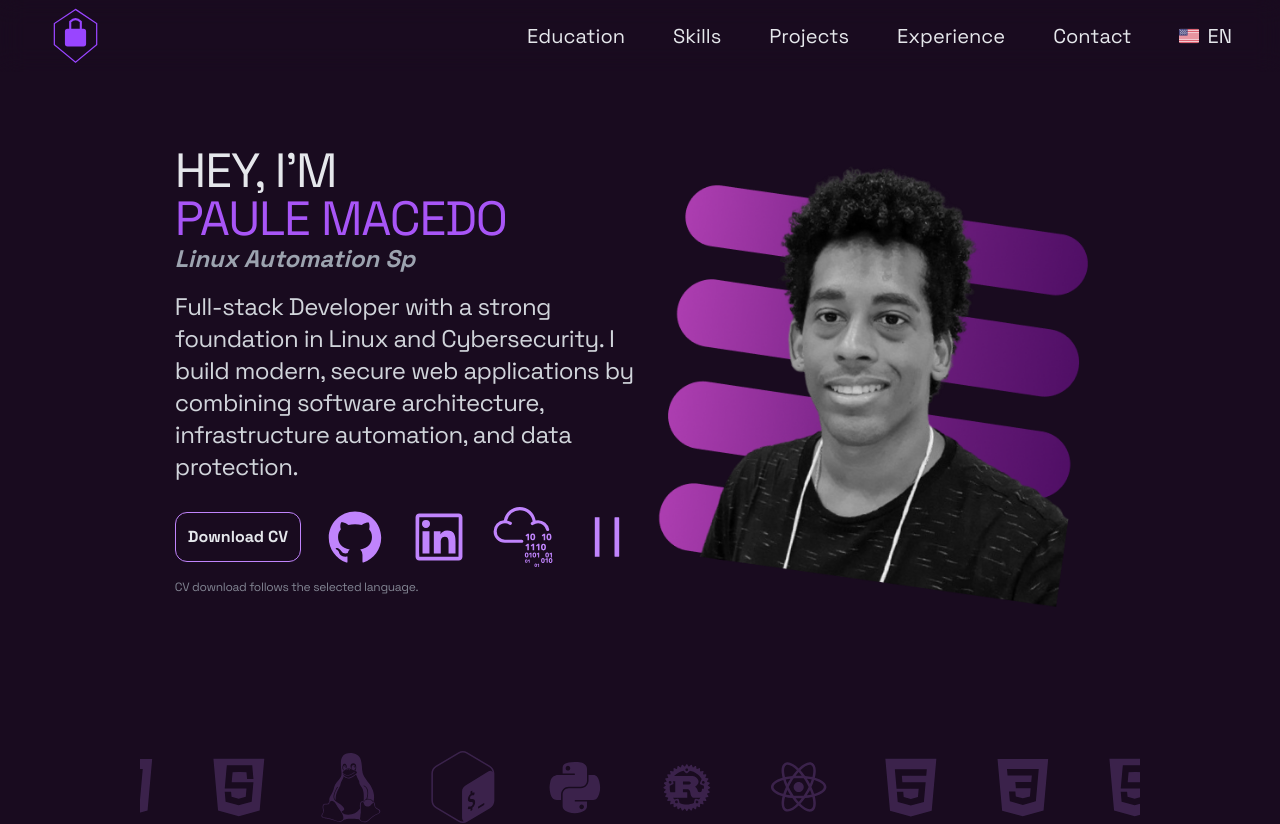
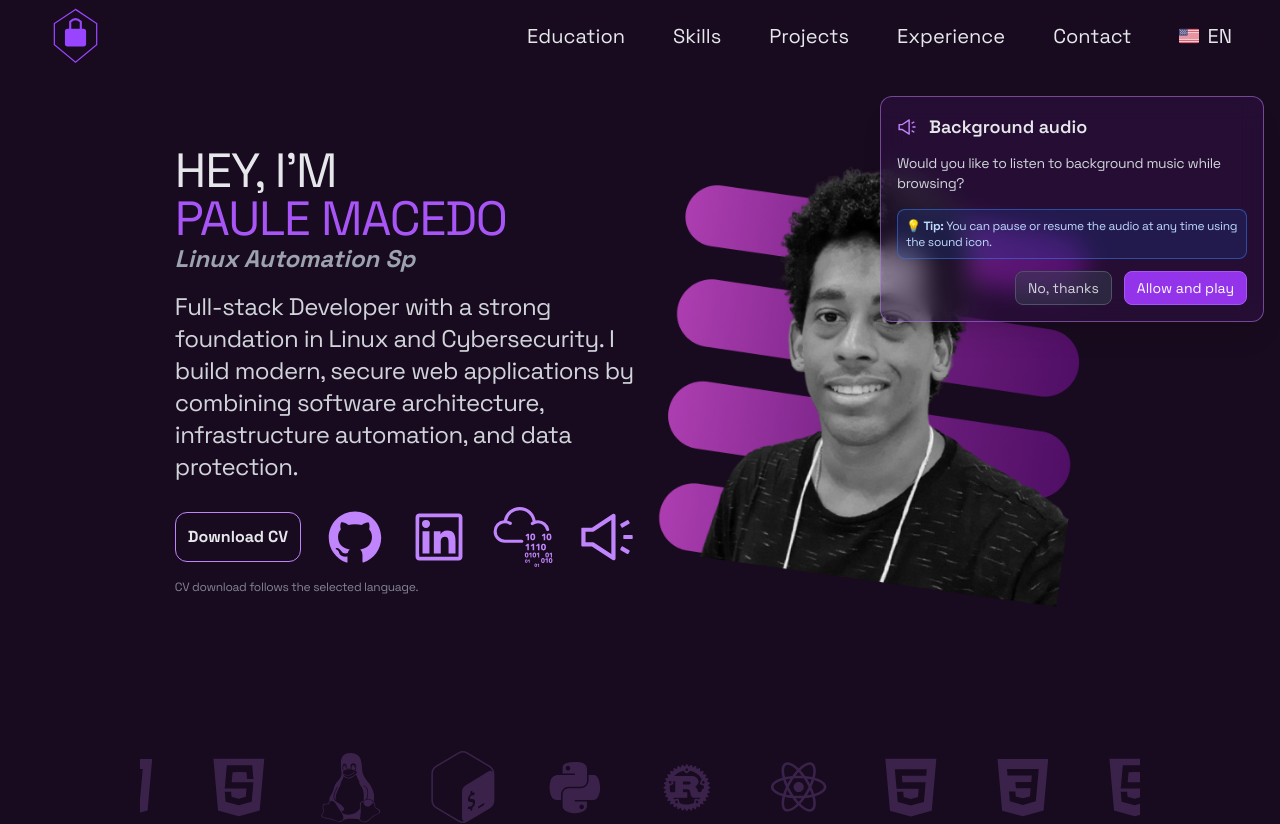
Before and after one commit to paulemacedo/Portifolio, a React (Vite) app: page / in a window 1280 px wide. Shown: the top 824 px of the page. Built offline with nearby package versions, Linux system fonts and the light colour scheme.

Commit message:
feat: implement audio permission modal with localization support

```diff
--- a/src/components/AudioPermissionModal.jsx
+++ b/src/components/AudioPermissionModal.jsx
@@ -1,18 +1,19 @@
+/* eslint-disable react/prop-types */
 import { useState } from 'react';
 import { motion } from 'framer-motion';
-import { AiOutlineSound, AiOutlineClose } from 'react-icons/ai';
+import { useTranslation } from 'react-i18next';
+import { AiOutlineSound } from 'react-icons/ai';
 
 const AudioPermissionModal = ({ onAccept }) => {
+  const { t } = useTranslation();
   const [visible, setVisible] = useState(true);
   const handleAccept = () => {
-    // Salvar que o usuário aceitou no localStorage
     localStorage.setItem('audioPermission', 'granted');
     setVisible(false);
     onAccept();
   };
 
   const handleDecline = () => {
-    // Salvar que o usuário recusou no localStorage
     localStorage.setItem('audioPermission', 'denied');
     setVisible(false);
   };
@@ -30,15 +31,15 @@ const AudioPermissionModal = ({ onAccept }) => {
       <div className="bg-purple-900 bg-opacity-20 backdrop-blur-md p-4 rounded-xl border border-purple-400 border-opacity-50 shadow-xl">
         <div className="flex items-center gap-3 mb-3">
           <AiOutlineSound className="text-purple-400 text-xl" />
-          <h2 className="text-lg font-semibold text-gray-200">Permissão de Áudio</h2>
+          <h2 className="text-lg font-semibold text-gray-200">{t('hero.audio.title')}</h2>
         </div>
           <p className="mb-4 text-sm text-gray-300">
-          Para uma melhor experiência, permita o áudio de fundo.
+          {t('hero.audio.description')}
         </p>
 
         <div className="mb-3 p-2 bg-blue-900 bg-opacity-30 rounded-lg border border-blue-500 border-opacity-50">
           <p className="text-xs text-blue-200">
-            💡 <strong>Dica:</strong> Para não ver esta mensagem novamente, permita áudio nas configurações do navegador para este site.
+            💡 <strong>{t('hero.audio.tipLabel')}:</strong> {t('hero.audio.tip')}
           </p>
         </div>
 
@@ -49,7 +50,7 @@ const AudioPermissionModal = ({ onAccept }) => {
             onClick={handleDecline}
             className="px-3 py-1.5 bg-gray-700 bg-opacity-50 text-gray-300 rounded-lg text-sm hover:bg-gray-600 transition-colors border border-gray-600"
           >
-            Recusar
+            {t('hero.audio.decline')}
           </motion.button>
 
           <motion.button
@@ -58,7 +59,7 @@ const AudioPermissionModal = ({ onAccept }) => {
             onClick={handleAccept}
             className="px-3 py-1.5 bg-purple-600 text-white rounded-lg text-sm hover:bg-purple-700 transition-colors border border-purple-500"
           >
-            Aceitar
+            {t('hero.audio.accept')}
           </motion.button>
         </div>
       </div>
--- a/src/locales/en.json
+++ b/src/locales/en.json
@@ -7,6 +7,14 @@
     "description": "Full-stack Developer with a strong foundation in Linux and Cybersecurity. I build modern, secure web applications by combining software architecture, infrastructure automation, and data protection.",
     "download_cv": "Download CV",
     "cv_download_notice": "CV download follows the selected language.",
+    "audio": {
+      "title": "Background audio",
+      "description": "Would you like to listen to background music while browsing?",
+      "tipLabel": "Tip",
+      "tip": "You can pause or resume the audio at any time using the sound icon.",
+      "decline": "No, thanks",
+      "accept": "Allow and play"
+    },
     "select_cv_language": "Select language",
     "brazilian_portuguese": "Brazilian Portuguese",
     "english": "English"
--- a/src/locales/es.json
+++ b/src/locales/es.json
@@ -7,6 +7,14 @@
     "description": "Desarrollador Full-stack con una sólida base en Linux y Ciberseguridad. Construyo aplicaciones web modernas y seguras, combinando arquitectura de software, automatización de infraestructura y protección de datos.",
     "download_cv": "Descargar CV",
     "cv_download_notice": "La descarga del CV sigue el idioma seleccionado.",
+    "audio": {
+      "title": "Audio de fondo",
+      "description": "¿Quieres escuchar música de fondo durante la visita?",
+      "tipLabel": "Consejo",
+      "tip": "Puedes pausar o reanudar el audio en cualquier momento usando el icono de sonido.",
+      "decline": "No, gracias",
+      "accept": "Permitir y reproducir"
+    },
     "select_cv_language": "Seleccionar idioma",
     "brazilian_portuguese": "Portugués Brasileño",
     "english": "Inglés"
--- a/src/locales/pt.json
+++ b/src/locales/pt.json
@@ -7,6 +7,14 @@
     "description": "Desenvolvedor Full-stack com forte base em Linux e Cibersegurança. Construo aplicações web modernas e seguras, unindo arquitetura de software, automação de infraestrutura e proteção de dados.",
     "download_cv": "Baixar CV",
     "cv_download_notice": "O download do CV segue o idioma selecionado.",
+    "audio": {
+      "title": "Áudio de fundo",
+      "description": "Você quer ouvir uma música de fundo durante a visita?",
+      "tipLabel": "Dica",
+      "tip": "Você pode pausar ou retomar o áudio a qualquer momento pelo ícone de som.",
+      "decline": "Não, obrigado",
+      "accept": "Permitir e tocar"
+    },
     "select_cv_language": "Selecione o idioma",
     "brazilian_portuguese": "Português Brasileiro",
     "english": "Inglês"
--- a/src/sections/Hero.jsx
+++ b/src/sections/Hero.jsx
@@ -41,68 +41,50 @@ const Hero = () => {
     audioRef.current.loop = true;
 
     const checkAudioPermissions = async () => {
-      // Verificar se o usuário já recusou anteriormente
       const audioPermission = localStorage.getItem('audioPermission');
 
       if (audioPermission === 'denied') {
-        // Se recusou anteriormente, não tentar tocar e não mostrar modal
         setShowAudioModal(false);
         setShowPlayButton(false);
         return;
       }
 
-      // Primeiro, tentar tocar automaticamente (funciona no Firefox e outros)
+      if (!audioPermission) {
+        setShowAudioModal(true);
+        setShowPlayButton(false);
+        return;
+      }
+
+      if (audioPermission === 'granted') {
         try {
           audioRef.current.volume = 1;
           audioRef.current.muted = false;
           await audioRef.current.play();
-
-        // Se conseguiu tocar, salvar permissão e não mostrar modal
-        localStorage.setItem('audioPermission', 'granted');
           setIsPlaying(true);
           setShowAudioModal(false);
           setShowPlayButton(false);
-        console.log('Áudio tocando automaticamente');
-
-      } catch (err) {
-        // Se falhou (Chrome e navegadores restritivos), verificar se já tinha permissão
-        if (audioPermission === 'granted') {
-          // Usuário já deu permissão antes, mostrar botão simples
+        } catch {
           setShowPlayButton(true);
           setShowAudioModal(false);
-        } else {
-          // Primeira vez que falha, mostrar modal de permissão
-          setShowAudioModal(true);
-          setShowPlayButton(false);
         }
-        console.log('Autoplay bloqueado, mostrando UI de permissão');
       }
     };
 
     checkAudioPermissions();
-  }, []);  const handleAcceptAudio = () => {
-    // Salvar permissão no localStorage
-    localStorage.setItem('audioPermission', 'granted');
+  }, []);
 
-    // Garantir que o áudio esteja configurado corretamente
+  const handleAcceptAudio = () => {
     audioRef.current.volume = 1;
     audioRef.current.muted = false;
 
     audioRef.current.play()
       .then(() => {
-        console.log('Áudio ativado pelo usuário');
         setIsPlaying(true);
+        setShowAudioModal(false);
       })
-      .catch(err => {
-        console.log('Erro ao tentar tocar:', err);
-        // Se falhar, tentar novamente após um pequeno delay
-        setTimeout(() => {
-          audioRef.current.play()
-            .then(() => {
-              setIsPlaying(true);
-            })
-            .catch(e => console.log('Segundo erro ao tentar tocar:', e));
-        }, 100);
+      .catch(() => {
+        setShowPlayButton(true);
+        setShowAudioModal(false);
       });
   };
 
```
Lines whose indentation alone changed are shown as unchanged.
